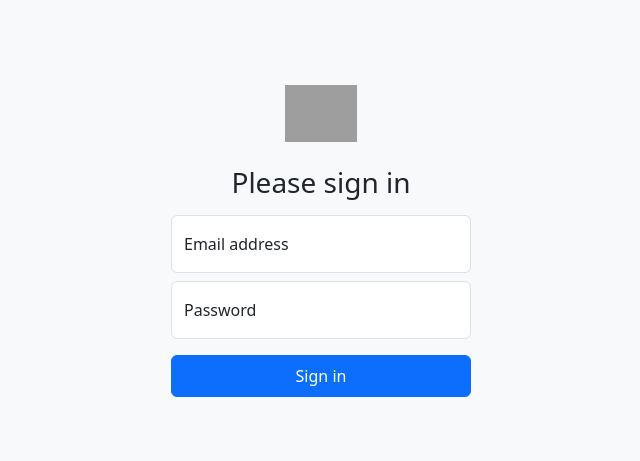
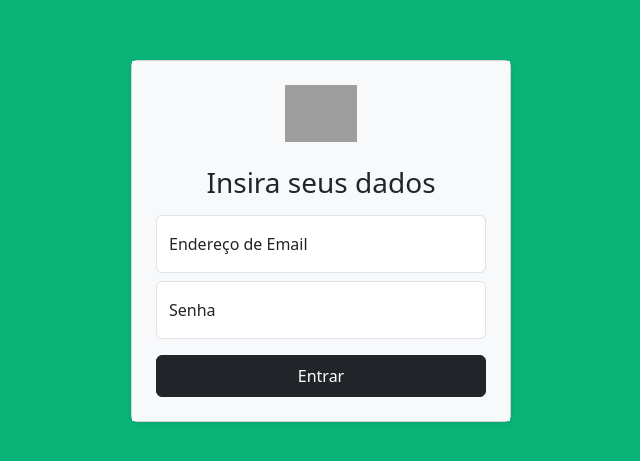
Before and after one commit to victorsotavio/projeto-patas-felizes-frontend, an Angular app: page / in a window 1280 px wide. Shown: the part 159-620 px from the top of the page, without its empty margins (319-959 px from the left). Built offline with nearby package versions, Linux system fonts and the light colour scheme; grey boxes are pictures that could not be loaded.

Commit message:
Novo Login

```diff
--- a/src/app/components/login/login.html
+++ b/src/app/components/login/login.html
@@ -5,36 +5,37 @@
   <meta charset="UTF-8">
   <meta name="viewport" content="width=device-width, initial-scale=1.0">
   <title>Login</title>
-  <style>
-    .form-signin {
-      max-width: 330px;
-      padding: 15px;
-    }
-  </style>
+  <link href="https://cdn.jsdelivr.net/npm/bootstrap@5.3.0/dist/css/bootstrap.min.css" rel="stylesheet">
+
 </head>
 
-<body class="bg-light d-flex align-items-center justify-content-center vh-100">
+<body class="corVerdeBackground d-flex align-items-center justify-content-center vh-100 corVerdeBackground">
 
-  <main class="form-signin w-100 m-auto">
-    <form>
+  <main class="w-100 m-auto" style="max-width: 380px;">
+
+    <div class="card shadow-sm">
+      <div class="bg-light card-body p-4" > <form>
           <div class="text-center">
             <img class="mb-4" src="https://getbootstrap.com/docs/5.3/assets/brand/bootstrap-logo.svg" alt="Logo" width="72" height="57">
           </div>
 
-      <h1 class="h3 mb-3 fw-normal text-center">Please sign in</h1>
+          <h1 class="h3 mb-3 fw-normal text-center">Insira seus dados</h1>
 
           <div class="form-floating mb-2">
             <input type="email" class="form-control" id="floatingInput" placeholder="name@example.com" required>
-        <label for="floatingInput">Email address</label>
+            <label for="floatingInput">Endereço de Email</label>
           </div>
 
           <div class="form-floating mb-3">
-        <input type="password" class="form-control" id="floatingPassword" placeholder="Password" required>
-        <label for="floatingPassword">Password</label>
+            <input type="password" class="form-control" id="floatingPassword" placeholder="Senha12345678" required>
+            <label for="floatingPassword">Senha</label>
           </div>
 
-      <button class="btn btn-primary w-100 py-2" type="submit">Sign in</button>
+          <button class="btn btn-custom-escuro w-100 py-2" type="submit">Entrar</button>
         </form>
+
+      </div>
+    </div>
     </main>
 
 </body>
--- a/src/styles.css
+++ b/src/styles.css
@@ -53,3 +53,30 @@ body {
         box-shadow 0.15s ease-in-out;
     /* Suaviza efeitos de hover/foco */
 }
+
+/* Cor de fundo padrão do botão */
+.btn-custom-verde {
+    background-color: #0AB378 !important; /* Substitua pela sua cor (ex: Roxo) */
+    border-color: #0AB378 !important;     /* Mantém a borda da mesma cor */
+    color: #ffffff !important;            /* Cor do texto (Branco) */
+}
+
+/* Cor de fundo quando o mouse passa por cima (Hover) */
+.btn-custom-verde:hover {
+    background-color: #088A5C !important; /* Um tom mais escuro para o efeito hover */
+    border-color: #088A5C !important;
+    color: #ffffff !important;
+}
+
+.btn-custom-escuro {
+    background-color: #212529 !important; /* Substitua pela sua cor (ex: Roxo) */
+    border-color: #212529 !important;     /* Mantém a borda da mesma cor */
+    color: #ffffff !important;            /* Cor do texto (Branco) */
+}
+
+/* Cor de fundo quando o mouse passa por cima (Hover) */
+.btn-custom-escuro:hover {
+    background-color: #050607 !important; /* Um tom mais escuro para o efeito hover */
+    border-color: #050607 !important;
+    color: #ffffff !important;
+}
```
Lines whose indentation alone changed are shown as unchanged.
